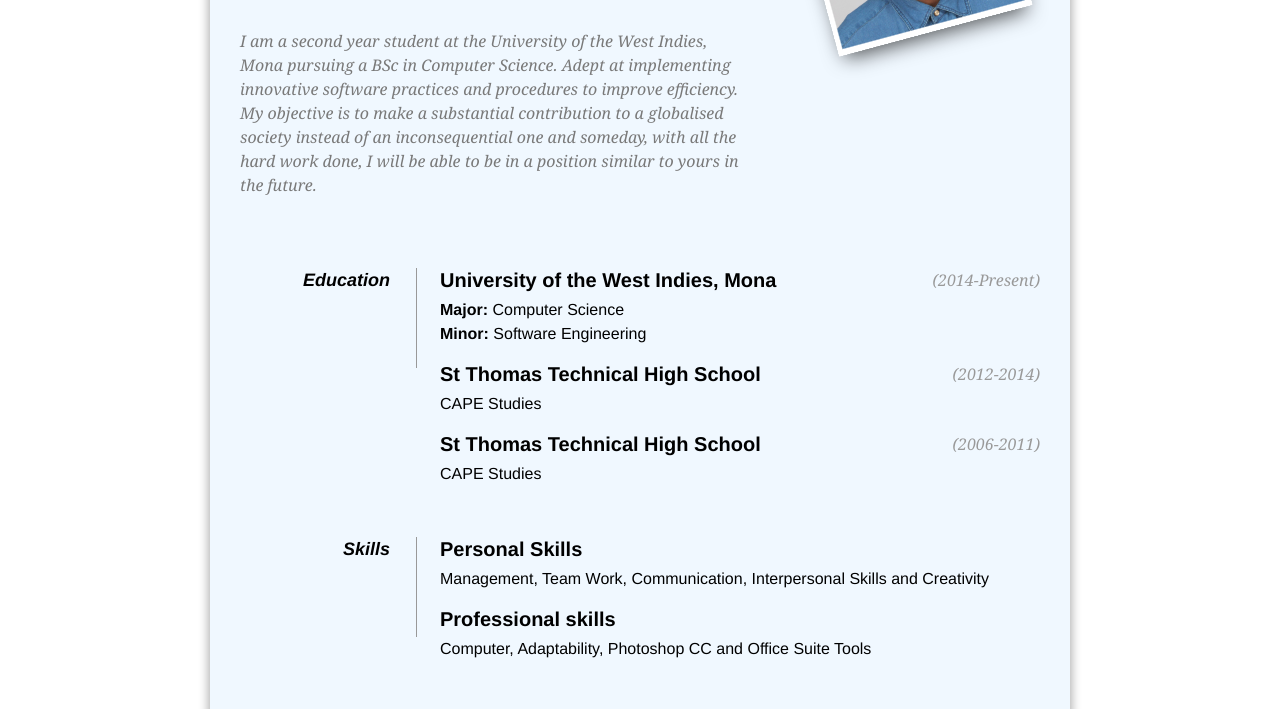
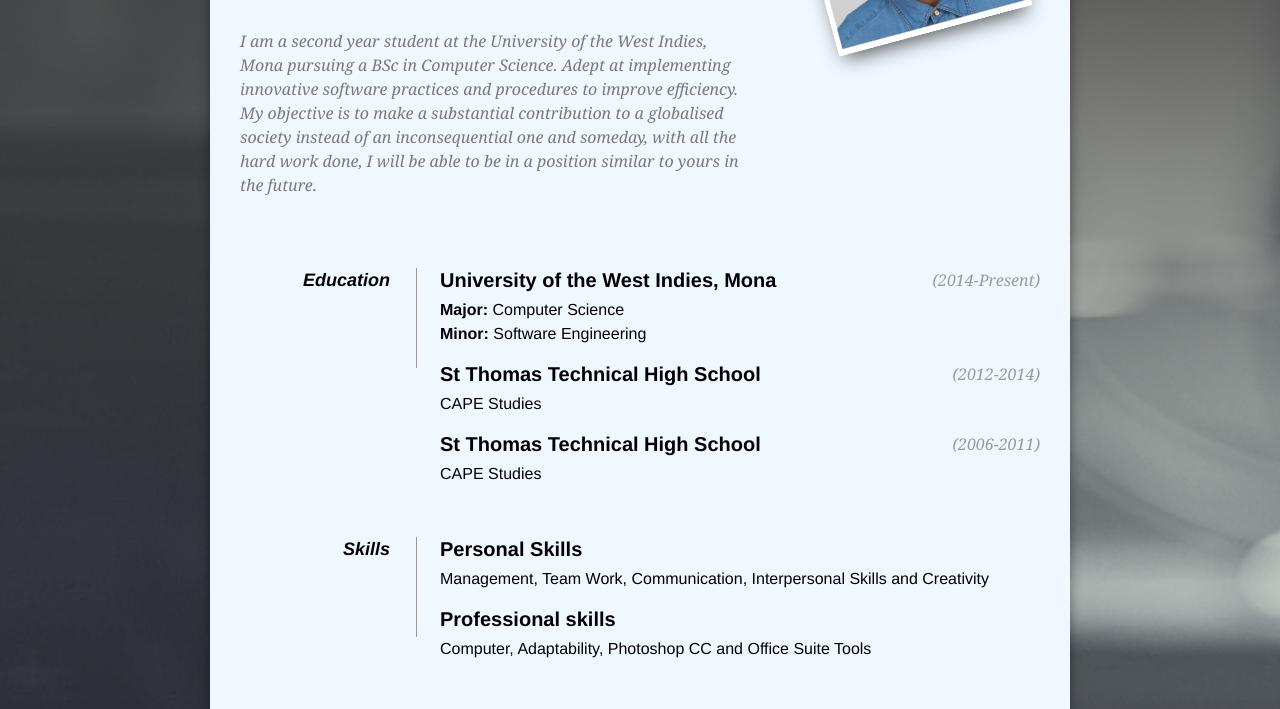
Before and after one commit to Damain-Russel/github.io, a plain HTML site: page index.html in a window 1280 px wide. Shown: the part 246-955 px from the top of the page. Drawn offline with Linux system fonts and the light colour scheme; the site is published under a folder, as on GitHub Pages, so addresses that start at the root find nothing.

Commit message:
Updated CSS
Fixed the directory path for the background image

```diff
--- a/css/stylesheet.css
+++ b/css/stylesheet.css
@@ -8,7 +8,7 @@ ID: 620070358
 body {
     font: 16px Helvetica, Sans-Serif;
     line-height: 24px;
-    background: url(/images/bg.png);
+    background: url(../images/bg.png);
     -webkit-background-size: cover;
     -moz-background-size: cover;
     -o-background-size: cover;
```
